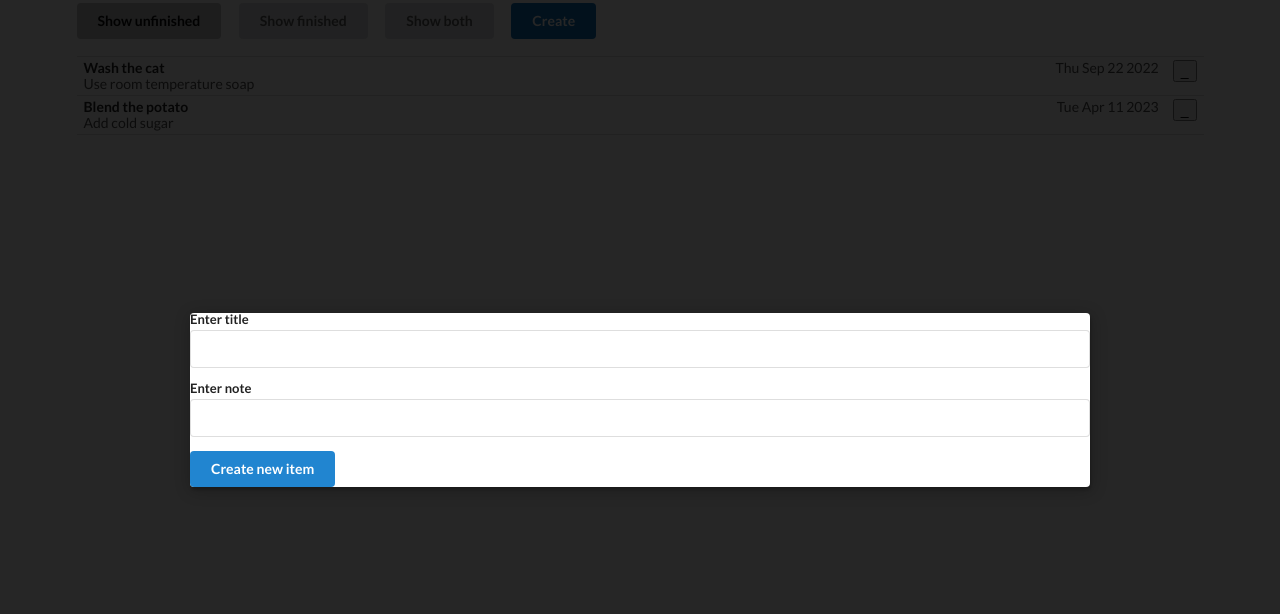
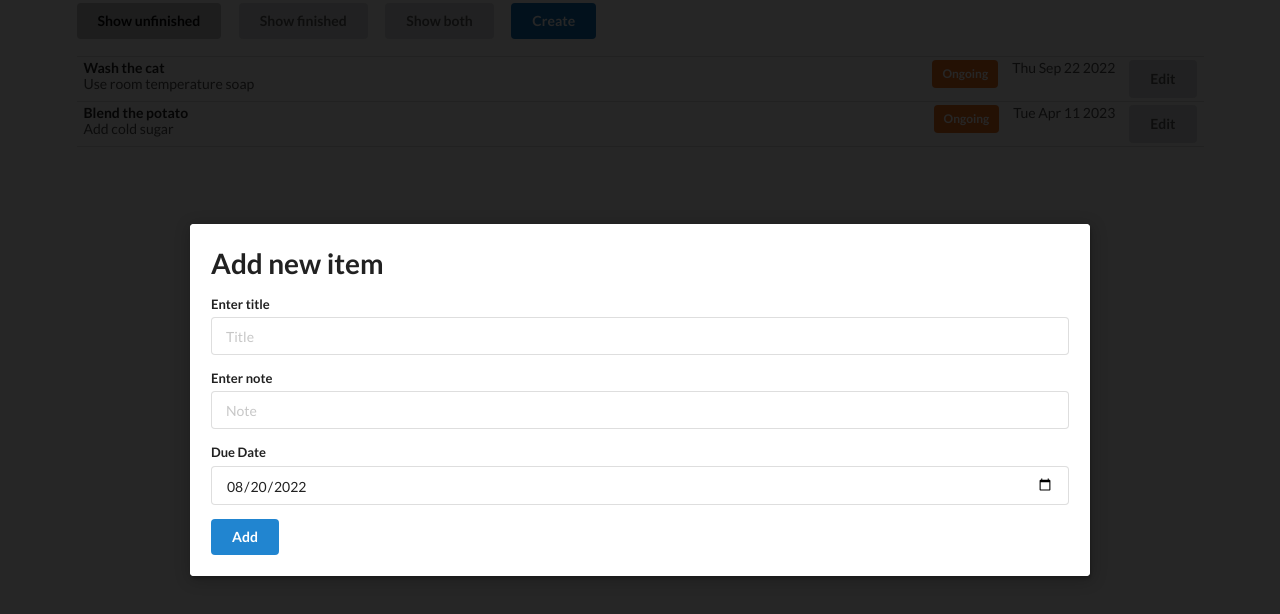
Before and after one commit to Nairda4545/todo, a React (Create React App) app: page / in a window 1280 px wide. Both pictures are taken after a click on the button "Create". Shown: the top 614 px of the page. Built offline with nearby package versions, Linux system fonts and the light colour scheme.

Commit message:
Improvements in item adding

```diff
--- a/src/actions/index.js
+++ b/src/actions/index.js
@@ -9,8 +9,8 @@ import {
 
 export const addItem = (item) => (dispatch, getState) => {
     const todoListLength = _.values(getState().list).length
-
-    dispatch({type: ADD_ITEM, payload: {[todoListLength + 1]: {id: todoListLength + 1, ...item, dueDate: new Date(), isDone: false}}})
+    item.dueDate = new Date(item.dueDate)
+    dispatch({type: ADD_ITEM, payload: {[todoListLength + 1]: {id: todoListLength + 1, ...item, isDone: false}}})
 }
 
 export const editItem = (params) => {
--- a/src/components/Header.js
+++ b/src/components/Header.js
@@ -10,7 +10,9 @@ const Header = (props) => {
             return <Modal
                 onDismiss={props.closeModal}
                 onSubmitCallback={props.addItem}
-                action='Create new item'
+                action='Add'
+                header='Add new item'
+                dueDate={new Date()}
             />
         }
     }
--- a/src/components/List.js
+++ b/src/components/List.js
@@ -5,12 +5,21 @@ import _ from "lodash";
 const List = (props) => {
 
     const renderList = props.todoList.map(item => {
+        const renderStatus = () => {
+            if(item.isDone){
+                return <div className="ui green label right floated content">Done</div>
+            }else{
+                return <div className="ui orange label right floated content">Ongoing</div>
+            }
+        }
+
         if((props.currentListOption === 'notdone' && item.isDone) || (props.currentListOption === 'done' && !item.isDone)){
             return null
         }
         return <div key={item.id} className='item'>
-                <button className="right floated content">_</button>
+                <button className="ui right floated content button">Edit</button>
                 <div className="right floated content description">{item.dueDate.toDateString()}</div>
+                {renderStatus()}
                 <div className="header">{item.title}</div>
                 <div className="description">{item.note}</div>
             </div>
--- a/src/components/Modal.js
+++ b/src/components/Modal.js
@@ -3,15 +3,23 @@ import ReactDOM from "react-dom";
 import { Form, Field } from "react-final-form";
 
 const Modal = (props) => {
-    console.log(props)
+    const renderError = ({touched, error}) => {
+        if(touched && error){
+            return <div className="ui red basic label">{error}</div>
+        }
+    }
 
-    const renderInput = ({meta, label, input}) => {
+    const renderInput = ({meta, label, input, placeholder}) => {
         const className = `field ${meta.error && meta.touched ? 'error' : ''}`
         return <div className={className}>
             <label>{label}</label>
-            <input {...input} autoComplete='off' />
+            <input {...input} autoComplete='off' placeholder={placeholder} />
+            {renderError(meta)}
         </div>
     }
+
+    const month = props.dueDate.getMonth() < 9 ? `0${props.dueDate.getMonth()+1}` : props.dueDate.getMonth() + 1
+    const formattedDate = `${props.dueDate.getFullYear()}-${month}-${props.dueDate.getDate()}`
 
     return ReactDOM.createPortal(
         <div onClick={() => {props.onDismiss()}} className="ui dimmer modals visible active">
@@ -19,17 +27,27 @@ const Modal = (props) => {
                 <Form
                     initialValues={{
                         title: props.title,
-                        note: props.note
+                        note: props.note,
+                        dueDate: formattedDate
                     }}
                     onSubmit={(formProps) => {
                         props.onSubmitCallback(formProps)
                         props.onDismiss()
                     }}
+                    validate={(formProps) => {
+                        const errors = {}
+                        if(!formProps.title){
+                            errors.title = 'Please enter a title'
+                        }
+                        return errors
+                    }}
                 >
                     {(formProps) => {
-                        return <form onSubmit={formProps.handleSubmit} className='ui form error'>
-                            <Field name="title" render={renderInput} label="Enter title"/>
-                            <Field name="note" render={renderInput} label="Enter note"/>
+                        return <form onSubmit={formProps.handleSubmit} className='ui form content error'>
+                            <h1>{props.header}</h1>
+                            <Field name="title" render={renderInput} label="Enter title" placeholder='Title'/>
+                            <Field name="note" render={renderInput} label="Enter note" placeholder='Note' />
+                            <Field name="dueDate" render={renderInput} type='date' label='Due Date'/>
                             <button className="ui button primary">{props.action}</button>
                         </form>
                     }}
```
